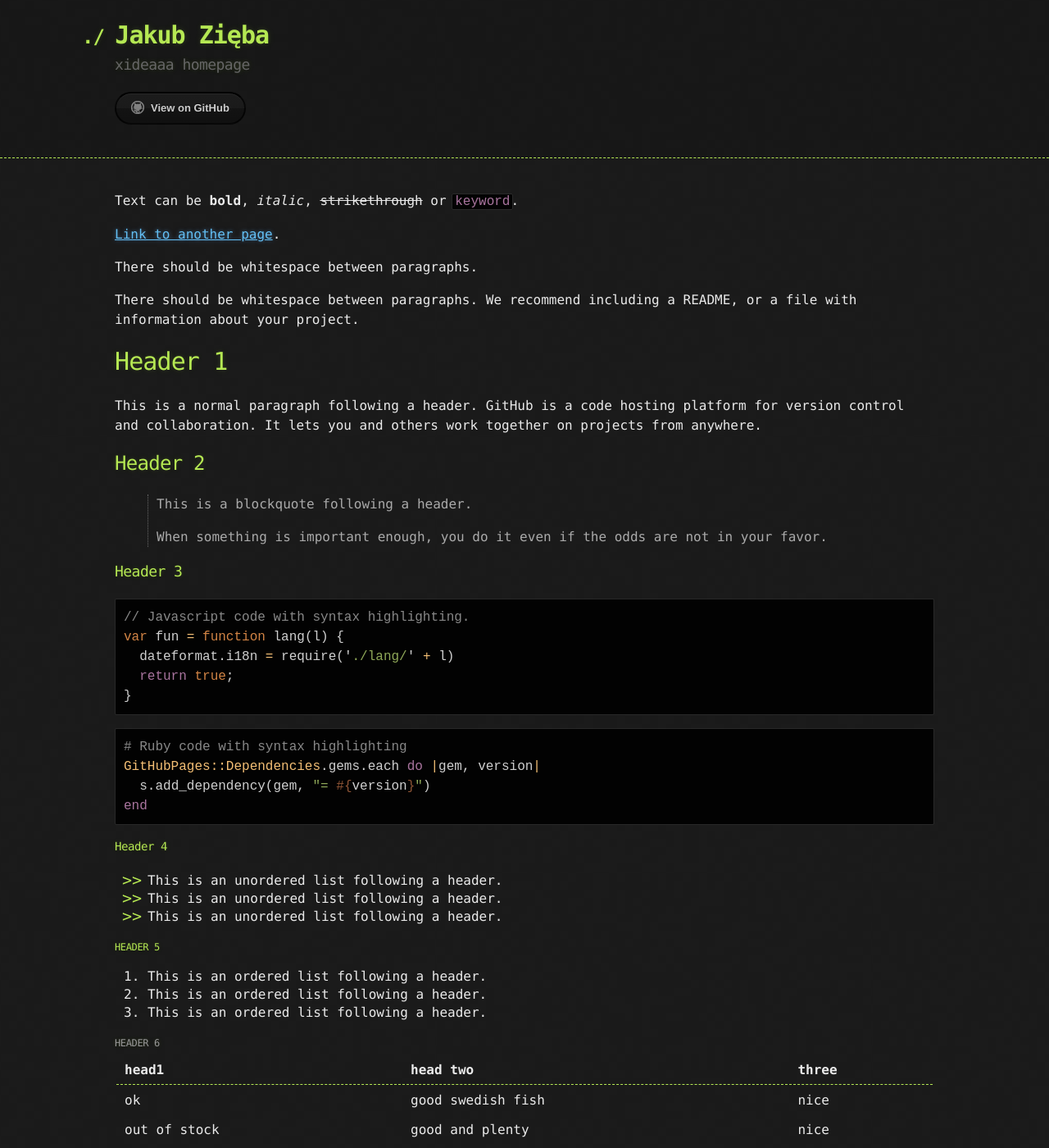
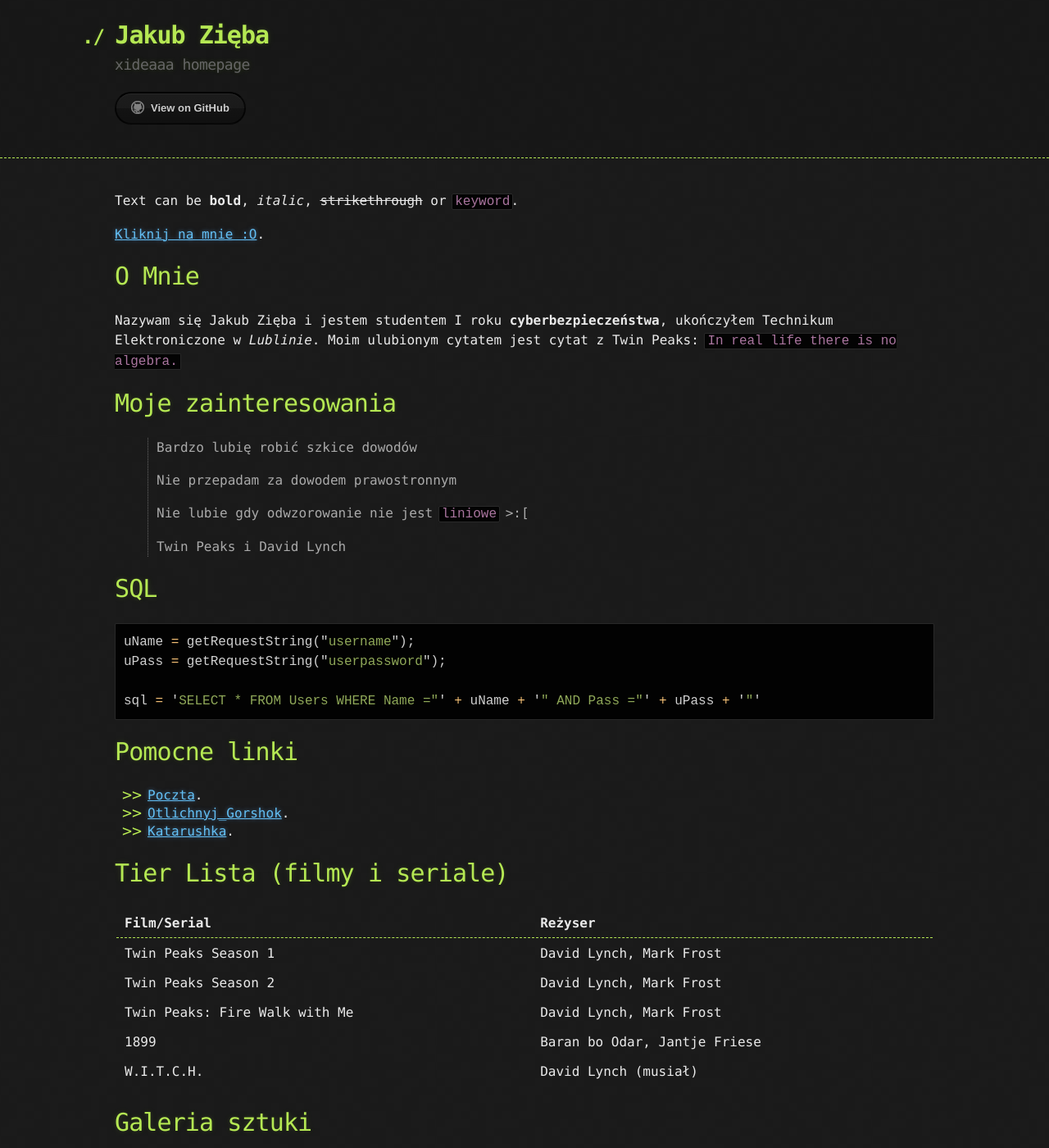
Before and after one commit to xideaaa/xideaaa.github.io, a Jekyll site: the page built from index.md, in a window 1280 px wide and 1400 px high. Shown: the whole window at 82% size. Built offline with Jekyll 4.4.1, drawn with Linux system fonts in a browser that asks for light colours; some of the changed text lies outside the part shown; grey boxes are pictures that could not be loaded.

Commit message:
home_page

````diff
--- a/index.md
+++ b/index.md
@@ -4,120 +4,47 @@ layout: default
 
 Text can be **bold**, _italic_, ~~strikethrough~~ or `keyword`.
 
-[Link to another page](./another-page.html).
-
-There should be whitespace between paragraphs.
-
-There should be whitespace between paragraphs. We recommend including a README, or a file with information about your project.
-
-# Header 1
-
-This is a normal paragraph following a header. GitHub is a code hosting platform for version control and collaboration. It lets you and others work together on projects from anywhere.
-
-## Header 2
-
-> This is a blockquote following a header.
->
-> When something is important enough, you do it even if the odds are not in your favor.
-
-### Header 3
-
-```js
-// Javascript code with syntax highlighting.
-var fun = function lang(l) {
-  dateformat.i18n = require('./lang/' + l)
-  return true;
-}
-```
-
-```ruby
-# Ruby code with syntax highlighting
-GitHubPages::Dependencies.gems.each do |gem, version|
-  s.add_dependency(gem, "= #{version}")
-end
-```
-
-#### Header 4
-
-*   This is an unordered list following a header.
-*   This is an unordered list following a header.
-*   This is an unordered list following a header.
-
-##### Header 5
-
-1.  This is an ordered list following a header.
-2.  This is an ordered list following a header.
-3.  This is an ordered list following a header.
-
-###### Header 6
-
-| head1        | head two          | three |
-|:-------------|:------------------|:------|
-| ok           | good swedish fish | nice  |
-| out of stock | good and plenty   | nice  |
-| ok           | good `oreos`      | hmm   |
-| ok           | good `zoute` drop | yumm  |
-
-### There's a horizontal rule below this.
-
-* * *
-
-### Here is an unordered list:
-
-*   Item foo
-*   Item bar
-*   Item baz
-*   Item zip
-
-### And an ordered list:
-
-1.  Item one
-1.  Item two
-1.  Item three
-1.  Item four
-
-### And a nested list:
-
-- level 1 item
-  - level 2 item
-  - level 2 item
-    - level 3 item
-    - level 3 item
-- level 1 item
-  - level 2 item
-  - level 2 item
-  - level 2 item
-- level 1 item
-  - level 2 item
-  - level 2 item
-- level 1 item
-
-### Small image
-
-![Octocat](https://github.githubassets.com/images/icons/emoji/octocat.png)
-
-### Large image
-
-![Branching](https://guides.github.com/activities/hello-world/branching.png)
+[Kliknij na mnie :O](./another-page.html).
 
 
-### Definition lists can be used with HTML syntax.
 
-<dl>
-<dt>Name</dt>
-<dd>Godzilla</dd>
-<dt>Born</dt>
-<dd>1952</dd>
-<dt>Birthplace</dt>
-<dd>Japan</dd>
-<dt>Color</dt>
-<dd>Green</dd>
-</dl>
+# O Mnie
 
+Nazywam się Jakub Zięba i jestem studentem I roku **cyberbezpieczeństwa**, ukończyłem Technikum Elektroniczone w _Lublinie_. Moim ulubionym cytatem jest cytat z Twin Peaks: `In real life there is no algebra.`
+
+# Moje zainteresowania
+
+> Bardzo lubię robić szkice dowodów
+>
+> Nie przepadam za dowodem prawostronnym
+>
+> Nie lubie gdy odwzorowanie nie jest `liniowe` >:[
+>
+> Twin Peaks i David Lynch
+
+# SQL
+```js
+uName = getRequestString("username");
+uPass = getRequestString("userpassword");
+
+sql = 'SELECT * FROM Users WHERE Name ="' + uName + '" AND Pass ="' + uPass + '"'
 ```
-Long, single-line code blocks should not wrap. They should horizontally scroll if they are too long. This line should be long enough to demonstrate this.
-```
+# Pomocne linki
 
-```
-The final element.
-```
+*   [Poczta](https://poczta.agh.edu.pl/).
+*   [Otlichnyj_Gorshok](https://github.com/AGH-Wstep-do-Informatyki-2022-2023/Otlichnyj-Gorshok).
+*   [Katarushka](https://kataroushka.com/).
+
+# Tier Lista (filmy i seriale)
+
+| Film/Serial                   | Reżyser                      |
+|:------------------------------|:-----------------------------|
+| Twin Peaks Season 1           | David Lynch, Mark Frost      |
+| Twin Peaks Season 2           | David Lynch, Mark Frost      |
+| Twin Peaks: Fire Walk with Me | David Lynch, Mark Frost      |
+| 1899                          | Baran bo Odar, Jantje Friese |
+| W.I.T.C.H.                    | David Lynch (musiał)         |
+
+# Galeria sztuki
+
+![Twin Peaks](https://guides.github.com/activities/hello-world/branching.png)
````
Also changed, not shown: another-page.md (+2 -2 lines), README.md, assets/images/tp.png (added).
